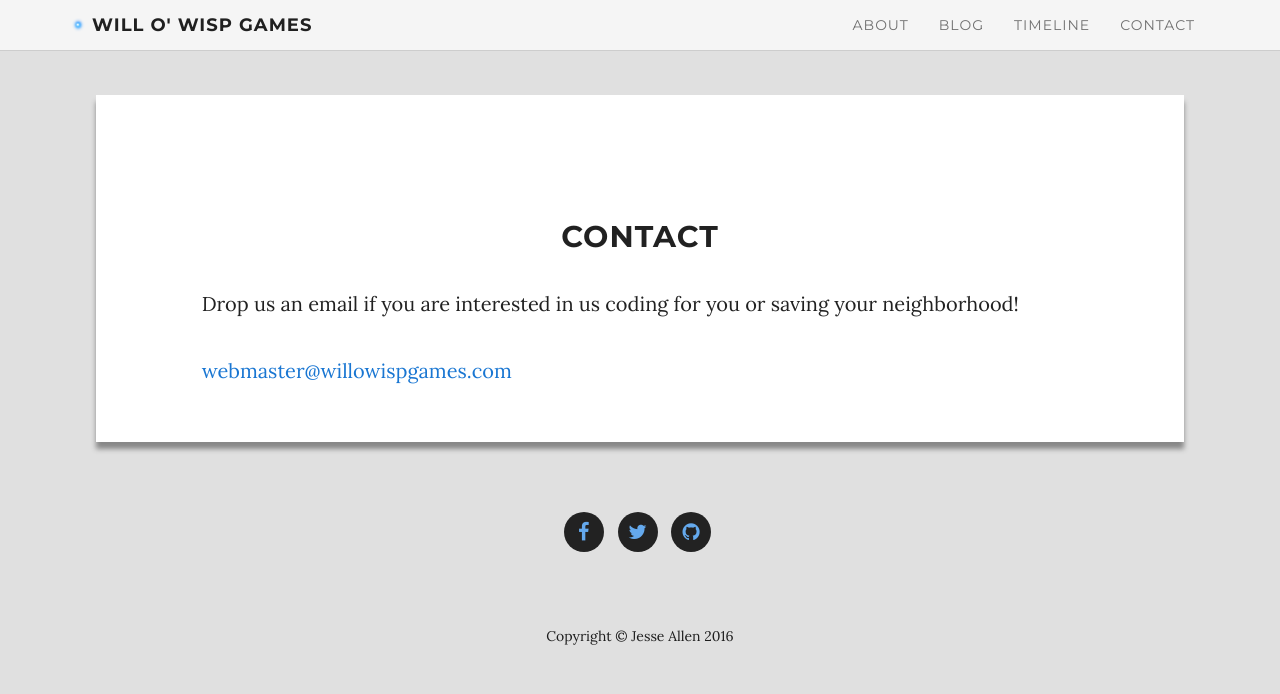
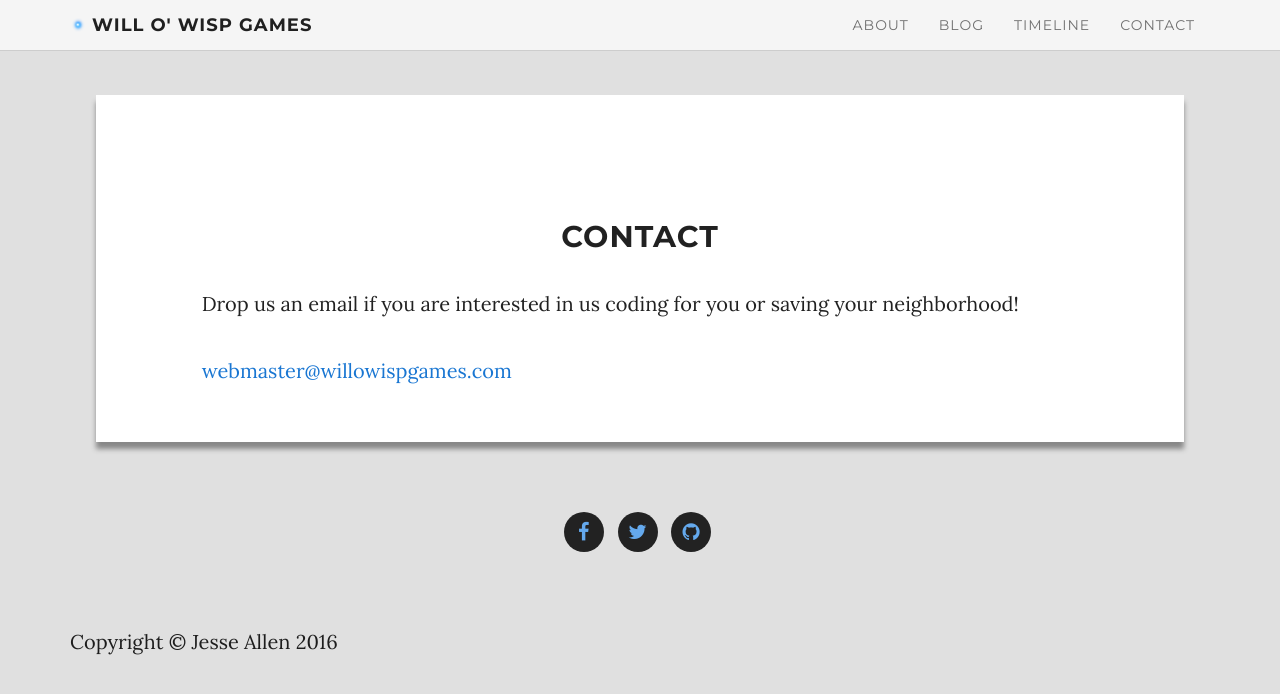
Before and after one commit to WilloWispGames/WilloWispGames.github.io, a Jekyll site: the page built from index.html, in a window 1280 px wide and 900 px high, scrolled down 3711 px. Shown: the top 694 px of the window. Built offline with Jekyll 4.4.1, drawn with Linux system fonts in a browser that asks for light colours; nearby versions of some CDN libraries; comment, search, counter and statistics services are not loaded.

Commit message:
revert remove p

```diff
--- a/_includes/footer.html
+++ b/_includes/footer.html
@@ -8,7 +8,7 @@
     <p><br><br></p>
 
     <div class="container text-center">
-      Copyright &copy; {{ site.author }} {{ site.time | date: "%Y" }}
+      <p text-align="center">Copyright &copy; {{ site.author }} {{ site.time | date: "%Y" }}</p>
     </div>
 </footer>
 
```
